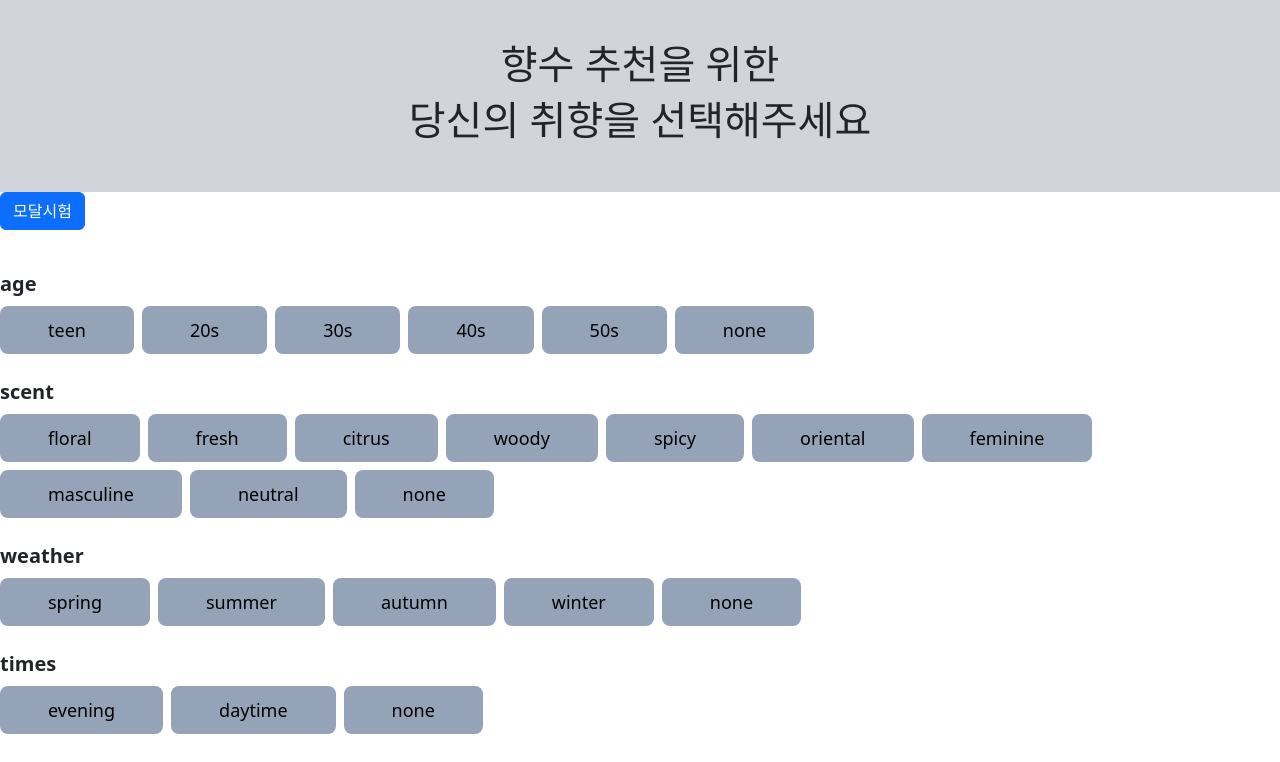
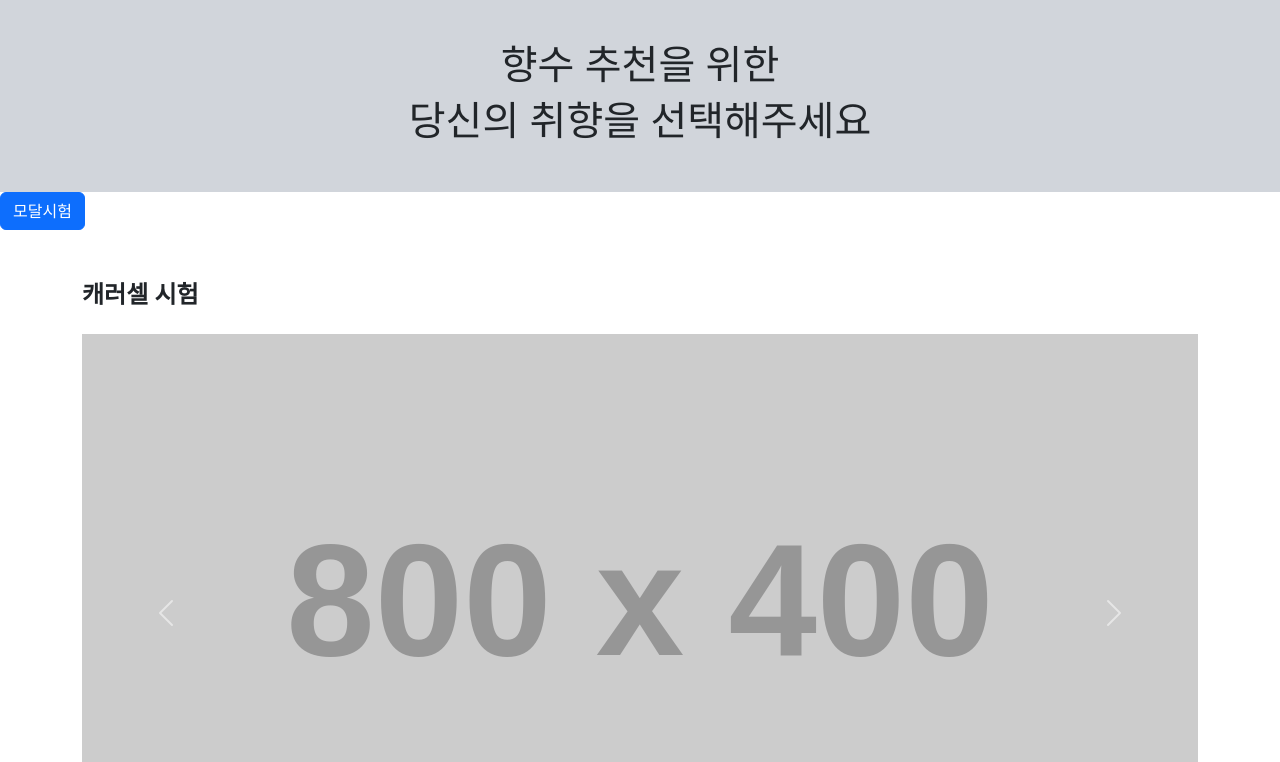
Before and after one commit to jerimy321/perfume-client, a React (Create React App) app: page /main in a window 1280 px wide. Shown: the top 762 px of the page. Built offline with nearby package versions, Linux system fonts and the light colour scheme.

Commit message:
create: carousel

```diff
--- /dev/null
+++ b/src/components/carousel.tsx
@@ -0,0 +1,78 @@
+const Carousel: React.FC = () => {
+  return (
+    <div
+      id="carouselExampleIndicators"
+      className="carousel slide"
+      data-ride="carousel"
+    >
+      <ol className="carousel-indicators">
+        <li
+          data-target="#carouselExampleIndicators"
+          data-slide-to="0"
+          className="active"
+        ></li>
+        <li
+          data-target="#carouselExampleIndicators"
+          data-slide-to="1"
+          className="bg-black w-[170px]"
+        ></li>
+        <li data-target="#carouselExampleIndicators" data-slide-to="2"></li>
+      </ol>
+      <div className="carousel-inner">
+        <div className="carousel-item active">
+          <img
+            src="https://via.placeholder.com/800x400"
+            className="d-block w-100"
+            alt="..."
+          />
+          <div className="carousel-caption d-none d-md-block">
+            <h5 className="text-2xl">First Slide</h5>
+            <p>Some representative placeholder content for the first slide.</p>
+          </div>
+        </div>
+        <div className="carousel-item">
+          <img
+            src="https://via.placeholder.com/800x400"
+            className="d-block w-100"
+            alt="..."
+          />
+          <div className="carousel-caption d-none d-md-block">
+            <h5 className="text-2xl">Second Slide</h5>
+            <p>Some representative placeholder content for the second slide.</p>
+          </div>
+        </div>
+        <div className="carousel-item">
+          <img
+            src="https://via.placeholder.com/800x400"
+            className="d-block w-100"
+            alt="..."
+          />
+          <div className="carousel-caption d-none d-md-block">
+            <h5 className="text-2xl">Third Slide</h5>
+            <p>Some representative placeholder content for the third slide.</p>
+          </div>
+        </div>
+      </div>
+      <a
+        className="carousel-control-prev"
+        href="#carouselExampleIndicators"
+        role="button"
+        data-slide="prev"
+      >
+        <span className="carousel-control-prev-icon" aria-hidden="true"></span>
+        <span className="sr-only">Previous</span>
+      </a>
+      <a
+        className="carousel-control-next"
+        href="#carouselExampleIndicators"
+        role="button"
+        data-slide="next"
+      >
+        <span className="carousel-control-next-icon" aria-hidden="true"></span>
+        <span className="sr-only">Next</span>
+      </a>
+    </div>
+  );
+};
+
+export default Carousel;
--- a/src/pages/main.tsx
+++ b/src/pages/main.tsx
@@ -3,6 +3,7 @@ import { useRecoilValue } from 'recoil';
 import { selectedItemsState } from '../recoil/recoilState';
 import PerfumeCategoryButtons from '../components/perfumeCategoryButtons';
 import Modal from '../components/modal';
+import Carousel from '../components/carousel';
 
 export default function Main() {
   const selectedItems = useRecoilValue(selectedItemsState);
@@ -31,7 +32,10 @@ export default function Main() {
         negativeAnswer="아니요"
         positiveAnswer="네, 삭제할래요"
       />
-
+      <div className="container mt-5">
+        <h1 className="mb-4 text-2xl font-bold">캐러셀 시험</h1>
+        <Carousel />
+      </div>
       <div>
         <div className="flex items-center justify-center my-10">
           <PerfumeCategoryButtons />
```
